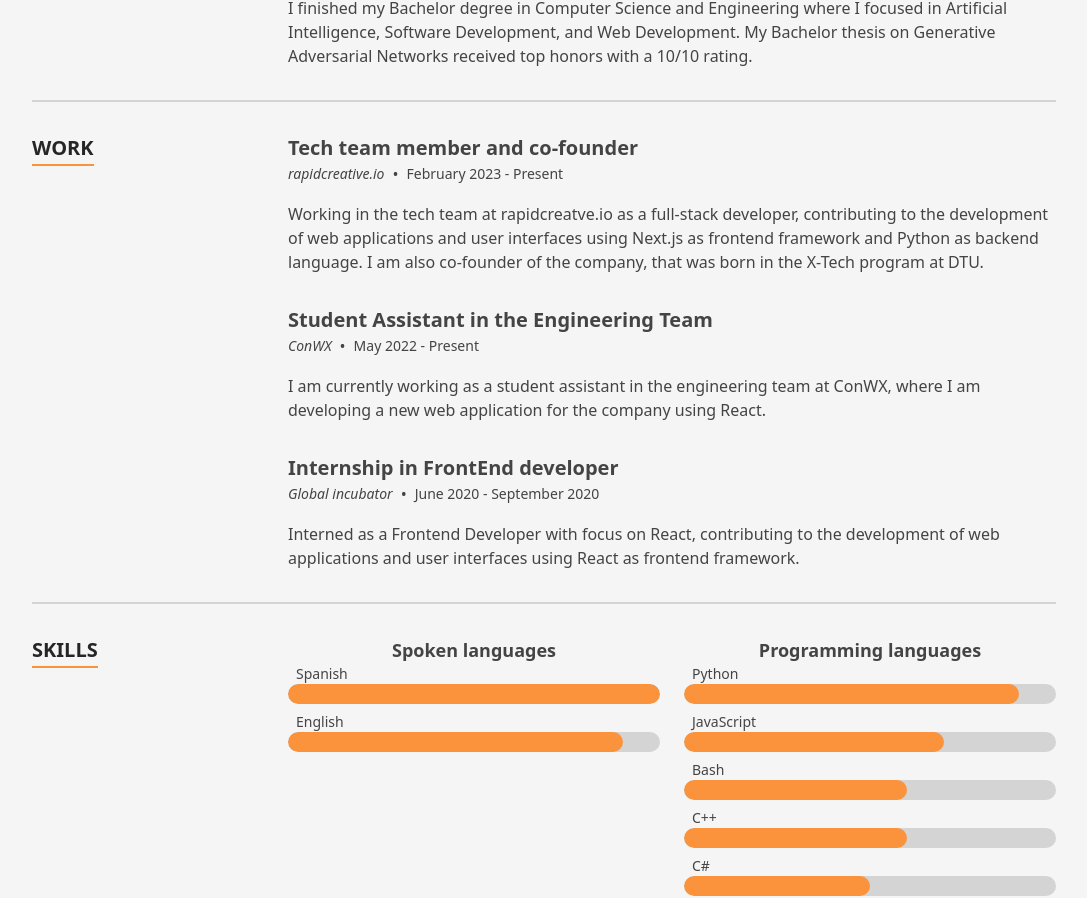
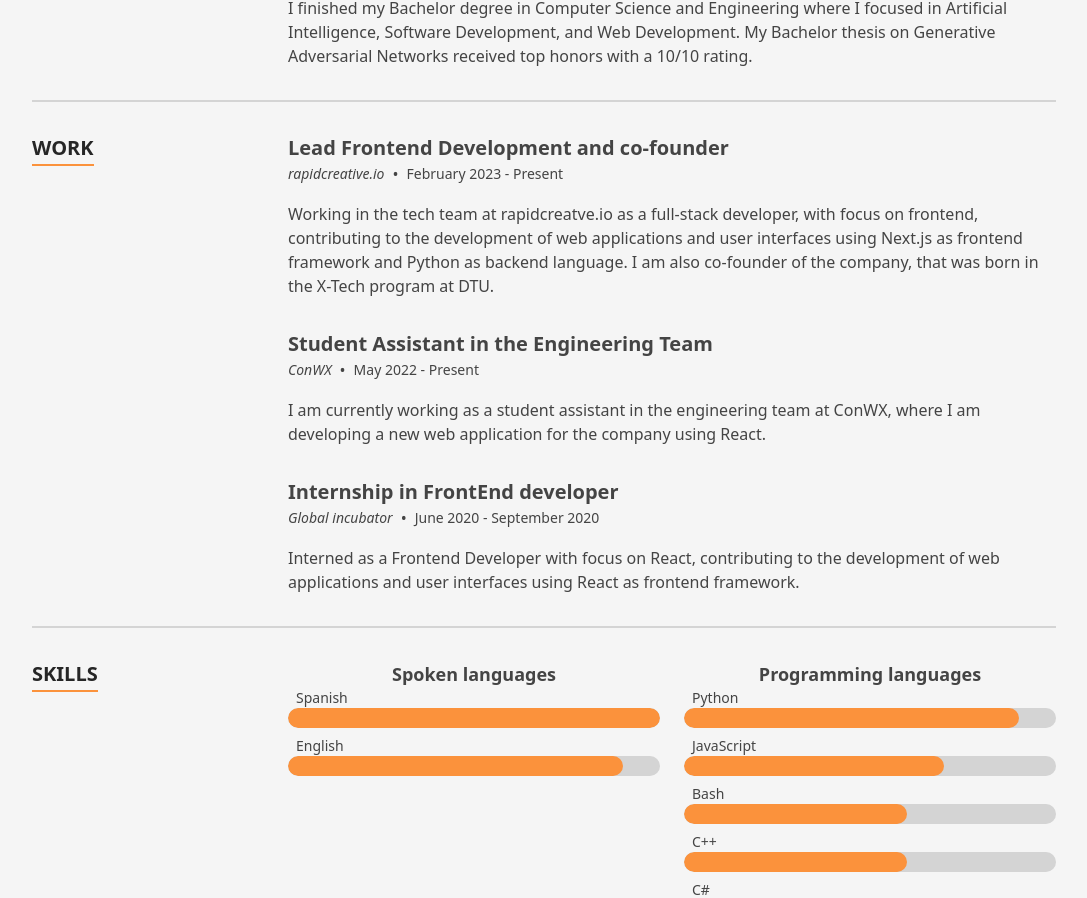
Before and after one commit to Pheithar/Pheithar.github.io, a Next.js app: page / in a window 1280 px wide. Shown: the part 1890-2788 px from the top of the page, without its empty margins (96-1183 px from the left). Built offline with nearby package versions, Linux system fonts and the light colour scheme.

Commit message:
Update rol in rapidcreative.io

```diff
--- a/src/data/data.tsx
+++ b/src/data/data.tsx
@@ -331,10 +331,10 @@ export const experience: TimelineItem[] = [
   {
     date: 'February 2023 - Present',
     location: 'rapidcreative.io',
-    title: 'Tech team member and co-founder',
+    title: 'Lead Frontend Development and co-founder',
     content: (
       <p>
-        Working in the tech team at rapidcreatve.io as a full-stack developer, contributing to the development of web applications and user interfaces using Next.js as frontend framework and Python as backend language. I am also co-founder of the company, that was born in the X-Tech program at DTU.
+        Working in the tech team at rapidcreatve.io as a full-stack developer, with focus on frontend, contributing to the development of web applications and user interfaces using Next.js as frontend framework and Python as backend language. I am also co-founder of the company, that was born in the X-Tech program at DTU.
       </p>
     ),
   },
```
